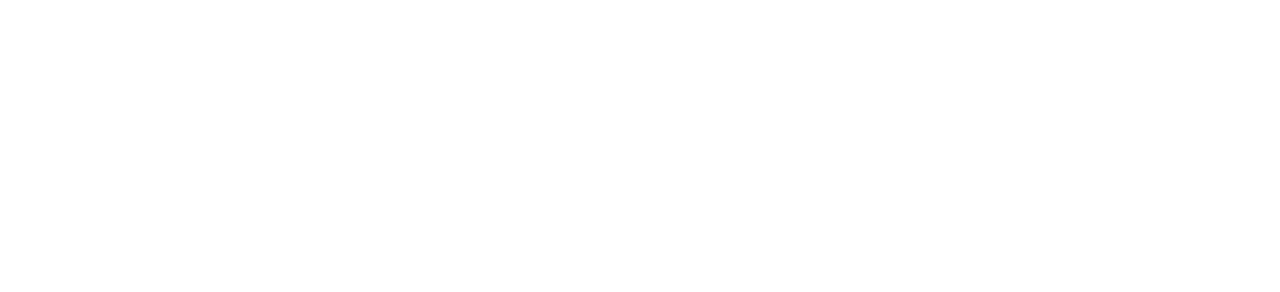
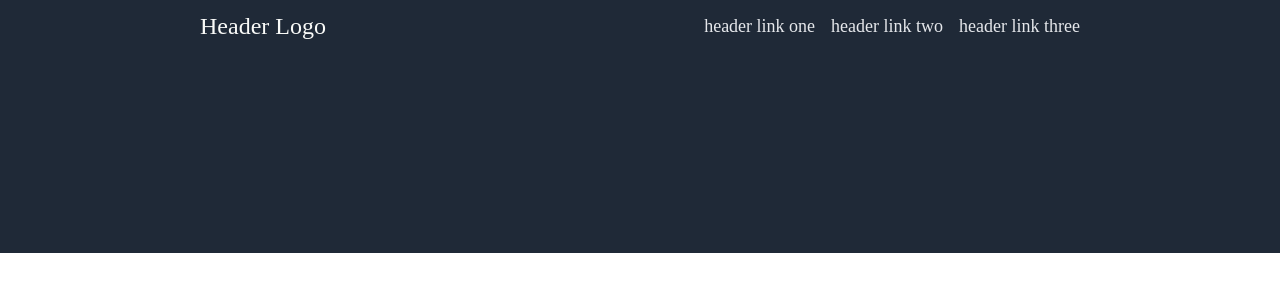
Before and after one commit to mastermusty/landing-project, a plain HTML site: page index.html in a window 1280 px wide. Drawn offline with Linux system fonts and the light colour scheme.

Commit message:
index.html and styles.css

```diff
--- a/index.html
+++ b/index.html
@@ -7,7 +7,19 @@
     </head>
 
     <body>
+      <div class="header">
+        <div class="left">
+         <div class="logo">Header Logo</div>
+        </div>
 
+        <div class="right">
+          <ul class="links">
+            <li><a href="#">header link one</a></li>
+            <li><a href="#">header link two</a></li>
+            <li><a href="#">header link three</a></li>
+          </ul>
+        </div>
+      </div>
     </body>
 
 
--- a/styles.css
+++ b/styles.css
@@ -0,0 +1,33 @@
+body {
+    margin: 0;
+    background-color: white;
+    font-family: 'Times New Roman', Times, serif;
+}
+
+.header {
+    background-color: #1F2937;
+    display: flex;
+    align-items: center;
+    justify-content: space-between;
+    padding-left: 200px;
+    padding-right: 200px;
+    padding-bottom: 200px;
+}
+
+ul {
+   list-style-type: none;
+   display: flex;
+   gap: 16px;
+}
+
+a {
+    font-size: 18px;
+    color: #E5E7EB;
+    text-decoration: none;
+}
+
+.logo {
+    font-size: 24px;
+    color: #F9FAF8;
+
+}
```
